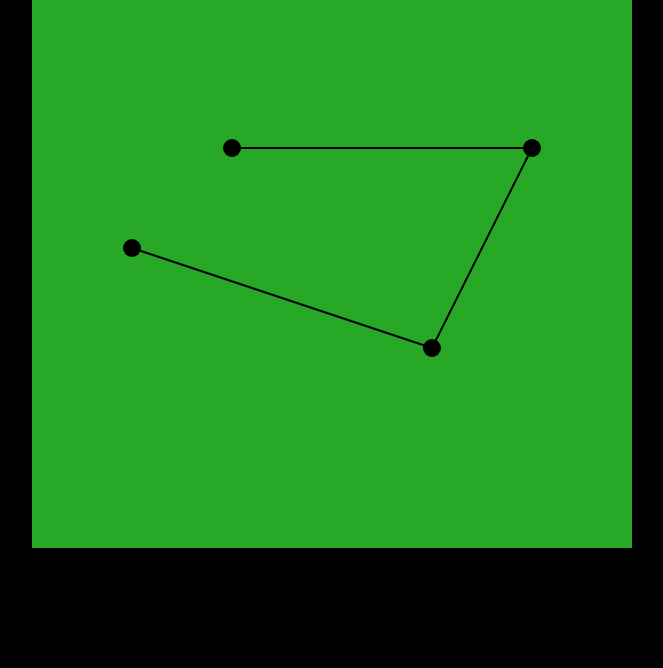
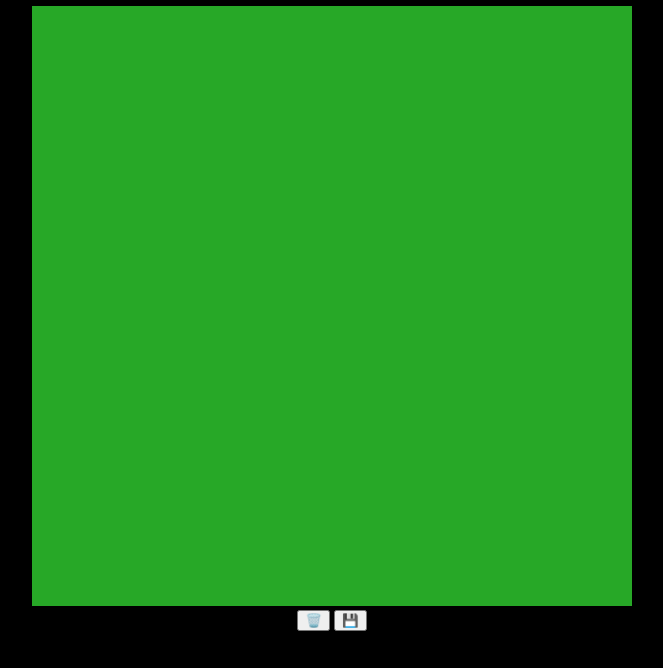
Before and after one commit to gabrielmoris/freecodecamp-self-driving-cars, a plain HTML site: page index.html in a window 1280 px wide. Shown: the part 132-800 px from the top of the page, without its empty margins (308-971 px from the left). Drawn offline with Linux system fonts and the light colour scheme.

Commit message:
make the functions to save and delete the points

```diff
--- a/index.html
+++ b/index.html
@@ -12,8 +12,12 @@
   </head>
   <body>
     <h1>World Editor</h1>
+    <h1>Minute 1:53:50</h1>
     <canvas id="canvas"></canvas>
-    <div id="controls"></div>
+    <div id="controls">
+      <button onclick="dispose()">🗑️</button>
+      <button onclick="save()">💾</button>
+    </div>
 
     <script src="js/graphEditor.js"></script>
     <script src="js/viewport.js"></script>
@@ -27,17 +31,11 @@
       canvas.height = 600;
 
       const ctx = canvas.getContext("2d");
+      // check LS for a graph
+      const graphString = localStorage.getItem("graph");
+      const graphInfo = graphString ? JSON.parse(graphString) : null;
 
-      const p1 = new Point(200, 200);
-      const p2 = new Point(500, 200);
-      const p3 = new Point(400, 400);
-      const p4 = new Point(100, 300);
-
-      const s1 = new Segment(p1, p2);
-      const s2 = new Segment(p2, p3);
-      const s3 = new Segment(p3, p4);
-
-      const graph = new Graph([p1, p2, p3, p4], [s1, s2, s3]);
+      const graph = graphInfo ? Graph.load(graphInfo) : new Graph();
       const viewport = new Viewport(canvas);
       const graphEditor = new GraphEditor(viewport, graph);
 
@@ -48,6 +46,14 @@
         graphEditor.display();
         requestAnimationFrame(animate);
       }
+
+      function dispose() {
+        graphEditor.dispose();
+      }
+
+      function save() {
+        localStorage.setItem("graph", JSON.stringify(graph));
+      }
     </script>
   </body>
 </html>
--- a/js/graphEditor.js
+++ b/js/graphEditor.js
@@ -67,6 +67,12 @@ class GraphEditor {
     }
   }
 
+  dispose() {
+    this.graph.dispose();
+    this.selected = null;
+    this.hovered = null;
+  }
+
   display() {
     this.graph.draw(this.ctx);
     if (this.hovered) {
--- a/js/math/graph.js
+++ b/js/math/graph.js
@@ -2,6 +2,35 @@ class Graph {
   constructor(points = [], segments = []) {
     this.points = points;
     this.segments = segments;
+  }
+
+  // this fn belongs to the class, not to the inscances
+  static load(info) {
+    const points = info.points.map((i) => new Point(i.x, i.y));
+    const segments = info.segments.map(
+      (i) =>
+        new Segment(
+          points.find((p) => p.equalPoints(i.p1)),
+          points.find((p) => p.equalPoints(i.p2))
+        )
+    );
+    // this would be a more declarative version
+    // const points ==[]
+    // const segments = [];
+
+    // for (const pointInfo of info.points) {
+    //   points.push(new Point(pointInfo.x, pointInfo.y));
+    // }
+    // for (const segmentInfo of info.segments) {
+    //   segments.push(
+    //     new Segment(
+    //       points.find((p) => p.equalPoints(segmentInfo.p1)),
+    //       points.find((p) => p.equalPoints(segmentInfo.p2))
+    //     )
+    //   );
+    // }
+
+    return new Graph(points, segments);
   }
 
   // POINTS SECTION
```
